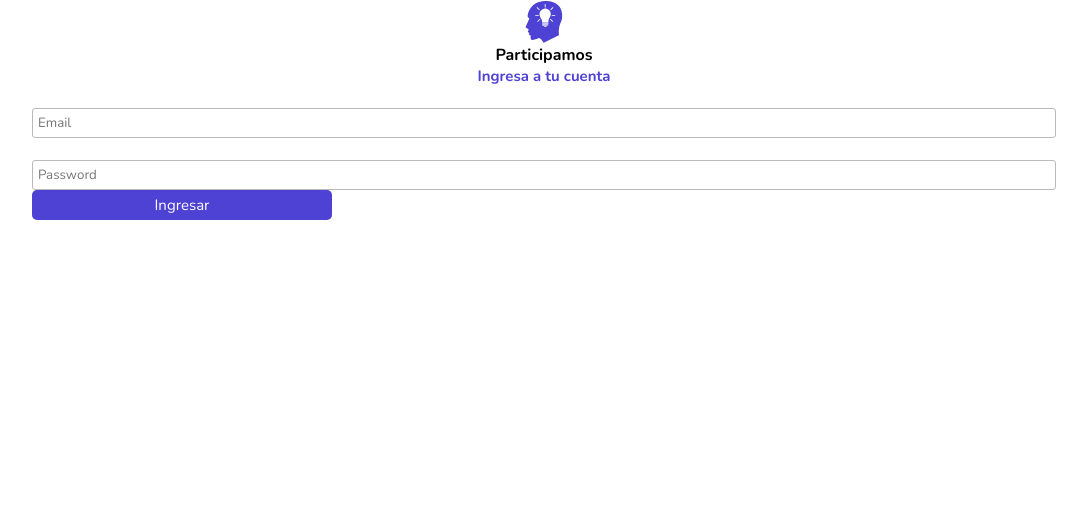
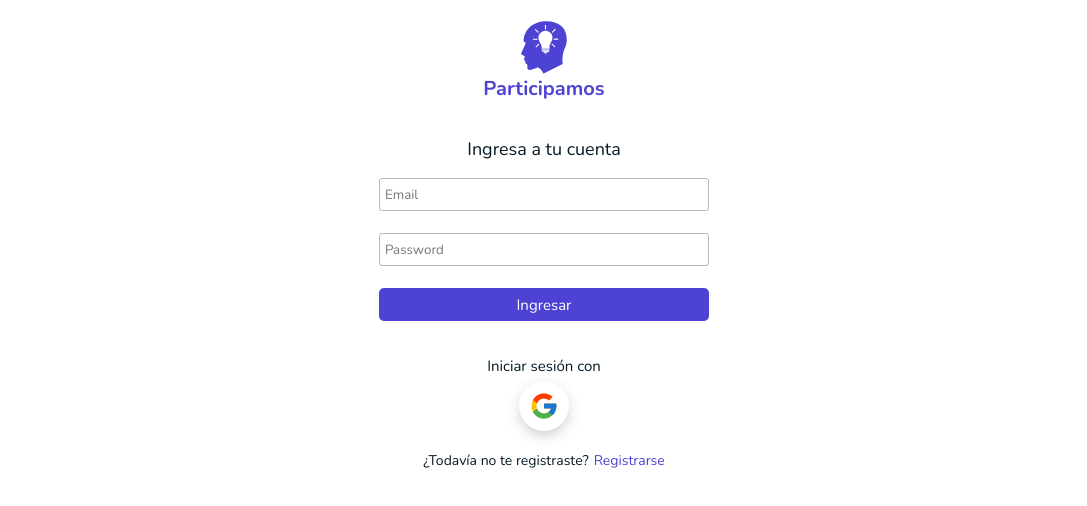
Before and after one commit to LGRosi/participamos-app, a React (Vite) app: page /login in a window 1280 px wide. Shown: the top 506 px of the page, without its empty margins (96-1183 px from the left). Built offline with nearby package versions, Linux system fonts and the light colour scheme.

Commit message:
Estilos de la pantalla login

```diff
--- a/src/pages/LoginPage.tsx
+++ b/src/pages/LoginPage.tsx
@@ -1,6 +1,7 @@
 import { useState } from "react";
 import * as authService from "../services/auth.sevices";
 import logoParticipamos from "../assets/svg/icon-logo-participamos.svg";
+import { FcGoogle } from "react-icons/fc";
 
 
 function LoginPage({ onLogin }: any) {
@@ -33,7 +34,7 @@ function LoginPage({ onLogin }: any) {
             <div className="logo-container">
                 <img
                     src={logoParticipamos}
-                    width={40}
+                    width={50}
                     alt="Logo de la app Participamos"
                 />
                 <h1 className="h1">Participamos</h1>
@@ -63,6 +64,18 @@ function LoginPage({ onLogin }: any) {
                     </div>
                     <button className="button-login" type="submit">Ingresar</button>
                 </form>
+                <div className="google-container">
+                    <p className="login-with">Iniciar sesión con</p>
+                    <div className="image-google-container">
+                        <FcGoogle size={30} />
+                    </div>
+                </div>
+                <div className="register-container">
+                    <p className="text-register">
+                        ¿Todavía no te registraste?
+                        <span className="span-register">Registrarse</span>
+                    </p>
+                </div>
             </div>
         </div>
     )
--- a/src/scss/views/_login-page.scss
+++ b/src/scss/views/_login-page.scss
@@ -2,6 +2,7 @@
 @import "../utilities/mixins";
 
 .login-container {
+    padding-top: 20px;
     display: flex;
     flex-direction: column;
     justify-content: center;
@@ -11,25 +12,35 @@
         display: flex;
         flex-direction: column;
         align-items: center;
+        margin-bottom: 35px;
 
         .h1 {
-            font-size: 16px;
+            font-size: 20px;
+            color: $color-primary;
         }
     }
 
     .h2 {
+        color: $black;
+        font-size: 18px;
+        font-weight: 400;
+        margin-bottom: -5px;
         text-align: center;
-        color: $color-primary;
-        font-size: 15px;
     }
 
     .form-container {
         width: 80vw;
 
+        .form {
+            display: flex;
+            flex-direction: column;
+            margin-bottom: 35px;
+
             .email-container,
             .password-container {
                 display: flex;
                 flex-direction: column;
+                align-items: center;
 
                 .label {
                     visibility: hidden;
@@ -37,8 +48,9 @@
 
                 .input-email,
                 .input-password {
+                    width: min(100%, 330px);
                     padding-left: 5px;
-                height: 30px;
+                    height: 33px;
                     border-radius: 3px;
                     border: 1px solid rgb(186, 185, 185);
                 }
@@ -46,9 +58,48 @@
             }
 
             .button-login {
-            @include button(0, 30px);
-            width: min(100%, 300px);
+                margin-top: 22px;
+                @include button(0, 33px);
+                width: min(100%, 330px);
+                margin-inline: auto;
+            }
         }
 
+        .google-container {
+            display: flex;
+            flex-direction: column;
+            align-items: center;
+            margin-bottom: 20px;
+
+            .login-with {
+                color: $black;
+                font-weight: 400;
+                font-size: 15px;
+                margin-bottom: 5px;
+            }
+
+            .image-google-container {
+                width: 50px;
+                height: 50px;
+                border-radius: 50%;
+                display: flex;
+                justify-content: center;
+                align-items: center;
+                box-shadow: 0px 5px 15px -3px rgba(86, 86, 86, 0.4);
             }
         }
+
+        .register-container {
+            .text-register {
+                font-size: 14px;
+                color: $black;
+                text-align: center;
+
+                .span-register {
+                    color: $color-primary;
+                    padding-left: 5px;
+                }
+            }
+        }
+    }
+}
```
Lines whose indentation alone changed are shown as unchanged.
